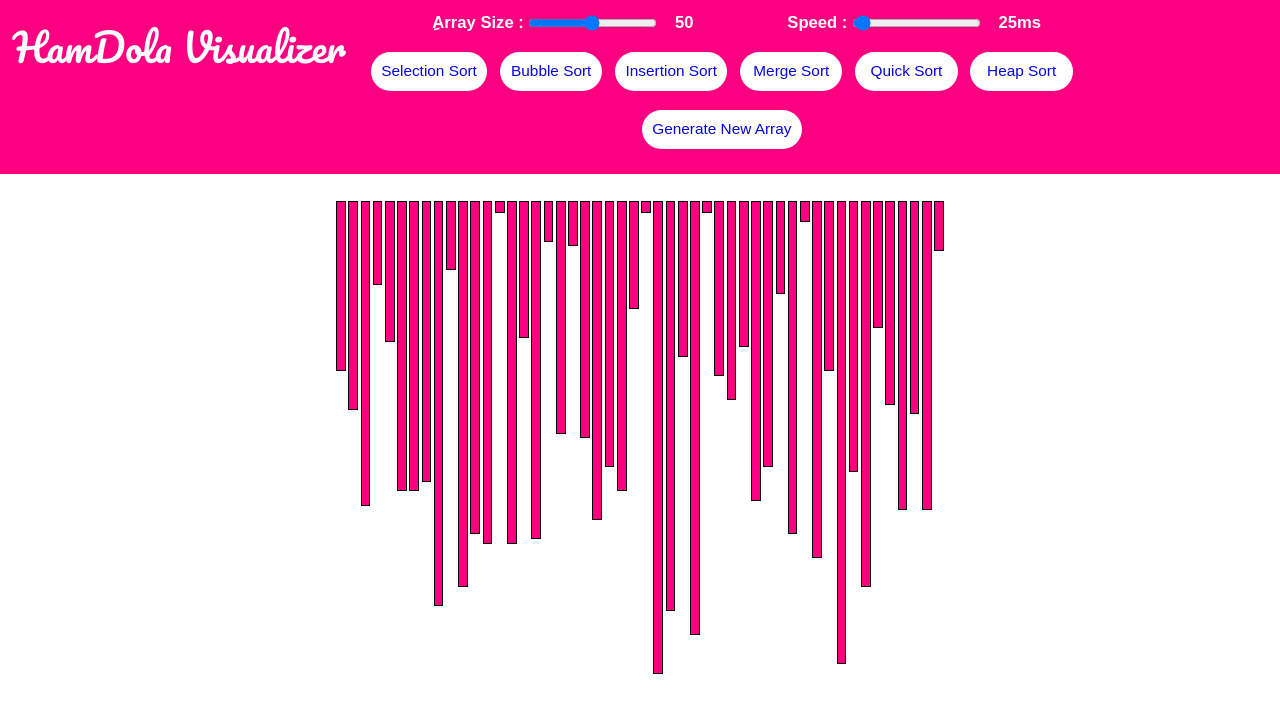
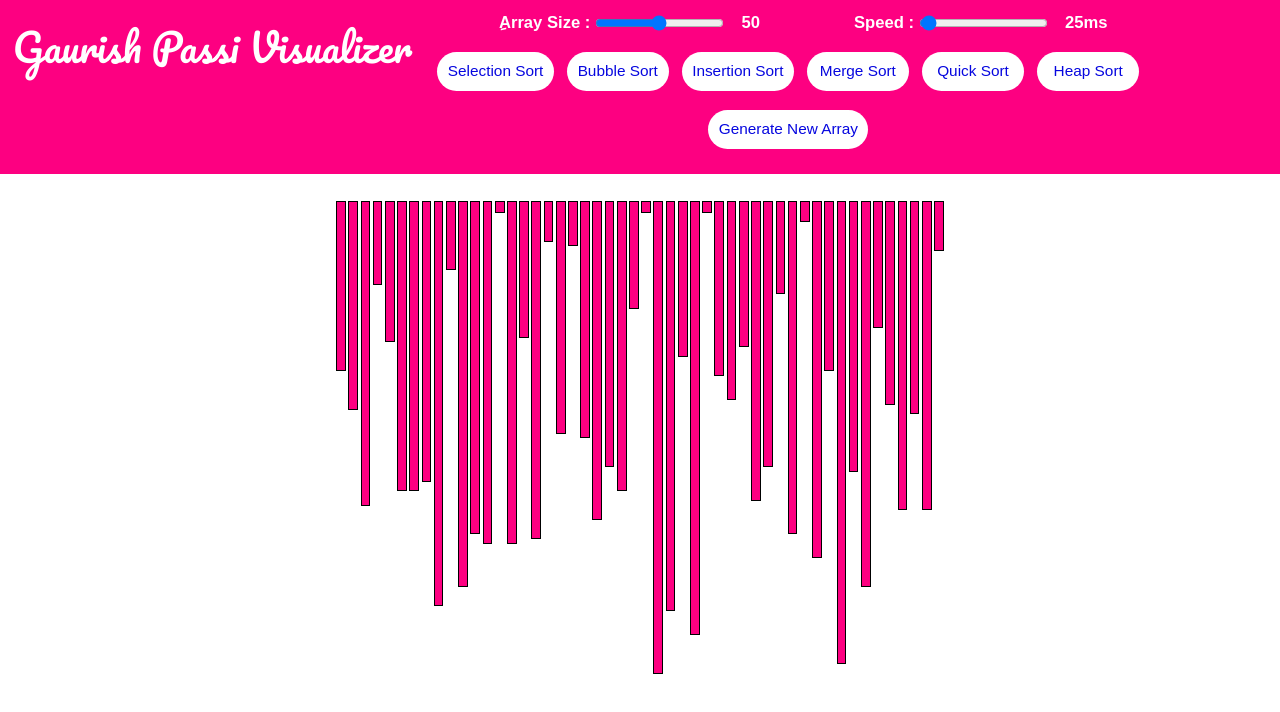
Before and after one commit to gaurishpassi/sorting-visualiser, a plain HTML site: page index.html in a window 1280 px wide. Drawn offline with Linux system fonts and the light colour scheme.

Commit message:
Update index.html

```diff
--- a/index.html
+++ b/index.html
@@ -10,7 +10,7 @@
 
 <body>
 	<div class="header">
-		<h1>HamDola Visualizer</h1>
+		<h1>Gaurish Passi Visualizer</h1>
 		<div class="vars">
 			<div class="range">
 				<div class="slide"><label for="bars">ِArray Size</label> : <input id="bars" type="range" name="bars"
```
